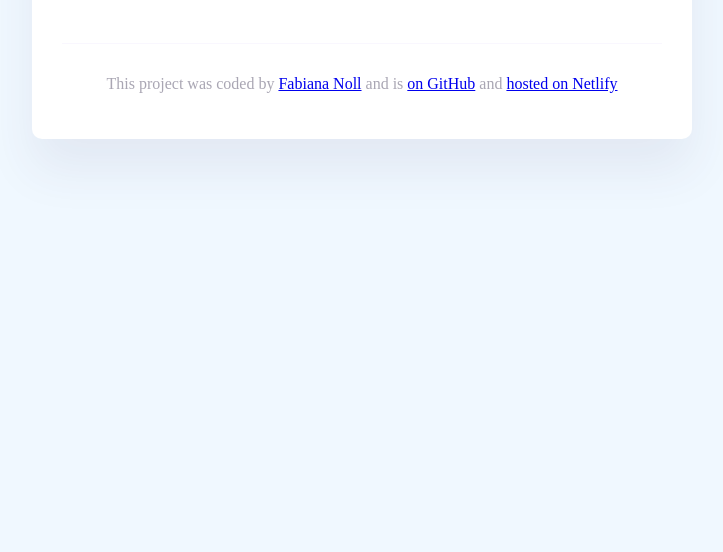
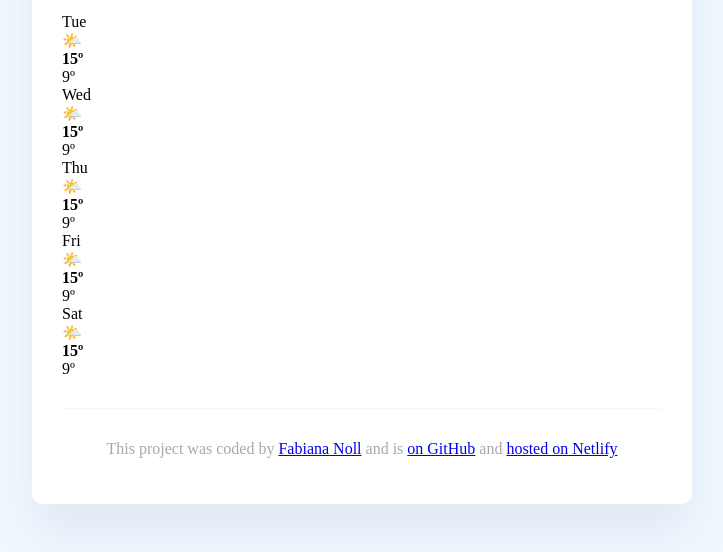
Before and after one commit to fabi-agn/my-first-project-weather, a website built with Parcel: page index.html in a window 1280 px wide. Shown: the part 316-868 px from the top of the page, without its empty margins (278-1001 px from the left). Before the commit the page ends 800 px from the top, so only its background shows below. Built offline with nearby package versions, Linux system fonts and the light colour scheme.

Commit message:
added days of the week

```diff
--- a/index.html
+++ b/index.html
@@ -44,6 +44,58 @@
             ><span class="celsius">°C</span>
           </div>
         </div>
+        <div class="weather-forecast">
+          <div class="weather-forecast-day">
+            <div class="weather-forecast-date">Tue</div>
+            <div class="weather-forecast-icon">🌤️</div>
+            <div class="weather-forecast-temperatures">
+              <div class="weather-forecast-temperature">
+                <strong>15º</strong>
+              </div>
+              <div class="weather-forecast-temperature">9º</div>
+            </div>
+          </div>
+          <div class="weather-forecast-day">
+            <div class="weather-forecast-date">Wed</div>
+            <div class="weather-forecast-icon">🌤️</div>
+            <div class="weather-forecast-temperatures">
+              <div class="weather-forecast-temperature">
+                <strong>15º</strong>
+              </div>
+              <div class="weather-forecast-temperature">9º</div>
+            </div>
+          </div>
+          <div class="weather-forecast-day">
+            <div class="weather-forecast-date">Thu</div>
+            <div class="weather-forecast-icon">🌤️</div>
+            <div class="weather-forecast-temperatures">
+              <div class="weather-forecast-temperature">
+                <strong>15º</strong>
+              </div>
+              <div class="weather-forecast-temperature">9º</div>
+            </div>
+          </div>
+          <div class="weather-forecast-day">
+            <div class="weather-forecast-date">Fri</div>
+            <div class="weather-forecast-icon">🌤️</div>
+            <div class="weather-forecast-temperatures">
+              <div class="weather-forecast-temperature">
+                <strong>15º</strong>
+              </div>
+              <div class="weather-forecast-temperature">9º</div>
+            </div>
+          </div>
+          <div class="weather-forecast-day">
+            <div class="weather-forecast-date">Sat</div>
+            <div class="weather-forecast-icon">🌤️</div>
+            <div class="weather-forecast-temperatures">
+              <div class="weather-forecast-temperature">
+                <strong>15º</strong>
+              </div>
+              <div class="weather-forecast-temperature">9º</div>
+            </div>
+          </div>
+        </div>
       </main>
       <footer class="footer">
         <p>
@@ -64,6 +116,5 @@
       </footer>
     </div>
   </body>
-<script src="src/index.js" type="module"></script>
-
+  <script src="src/index.js" type="module"></script>
 </html>
```
